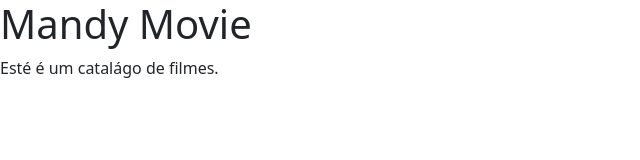
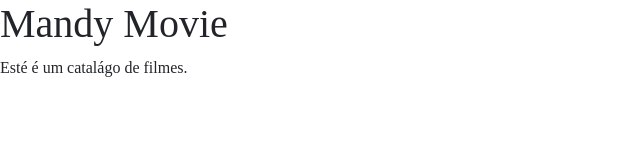
Before and after one commit to JhonatanSerafim/mandymovie, a plain HTML site: page index.html in a window 1280 px wide. Shown: the whole page, without its empty margins (0-640 px from the left). Drawn offline with nearby package versions, Linux system fonts and the light colour scheme.

Commit message:
Google Fontes

```diff
--- a/index.html
+++ b/index.html
@@ -6,6 +6,7 @@
     <meta name="viewport" content="width=device-width, initial-scale=1.0">
     <title>Mandy Movie</title>
     <link href="https://cdn.jsdelivr.net/npm/bootstrap@5.1.3/dist/css/bootstrap.min.css" rel="stylesheet" integrity="sha384-1BmE4kWBq78iYhFldvKuhfTAU6auU8tT94WrHftjDbrCEXSU1oBoqyl2QvZ6jIW3" crossorigin="anonymous">
+    <link rel="stylesheet" href="style.css">
 </head>
 <body>
         <h1>Mandy Movie</h1>
--- /dev/null
+++ b/style.css
@@ -0,0 +1,6 @@
+/* Fonte padrão do Projeto */
+@import url('https://fonts.googleapis.com/css2?family=Open+Sans:wght@400;700&display=swap');
+
+* {
+    font-family: 'Open Sans, sans-serif';
+}
```
